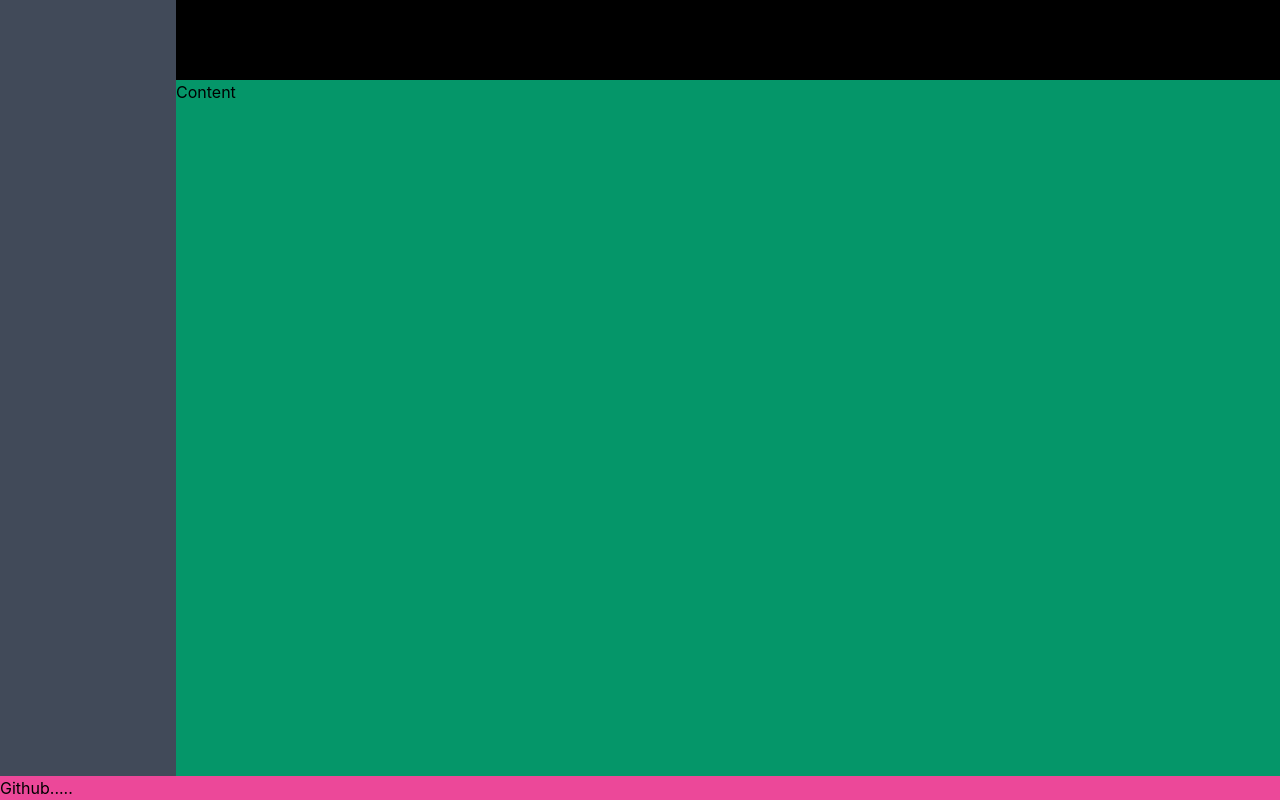
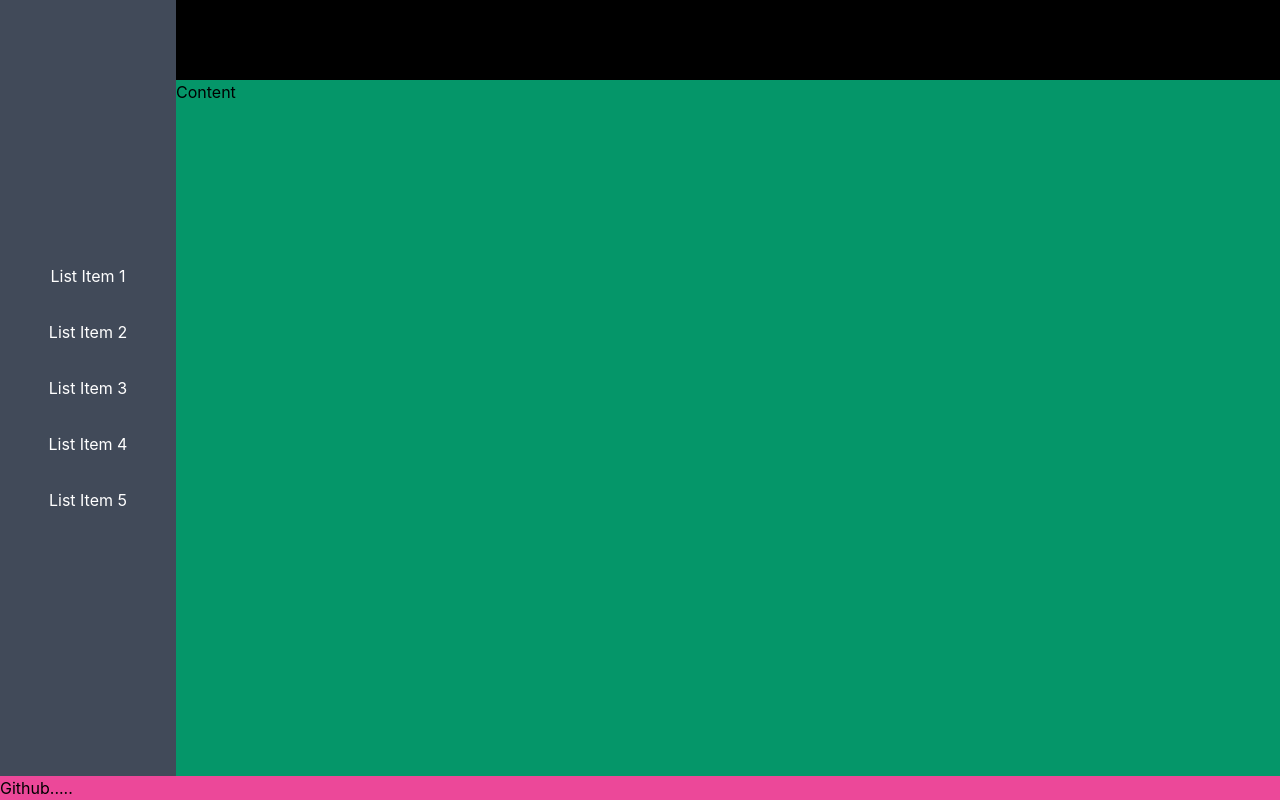
Before and after one commit to ijmorales/oferta-fce, a Next.js app: page /oferta in a window 1280 px wide. Built offline with nearby package versions, Linux system fonts and the light colour scheme.

Commit message:
Mejoras en la sidebar

```diff
--- a/pages/components/Sidebar.js
+++ b/pages/components/Sidebar.js
@@ -4,12 +4,33 @@ import PropTypes from 'prop-types'
 const Sidebar = ({ show, toggleSidebar }) => {
   return (
     <>
-      <nav id="sidebar" className={show ? 'bg-opacity-95 bg-gray-700 w-screen h-screen fixed top-0 text-white lg:w-44 lg:flex lg:relative lg:h-auto' : 'hidden'}>
-        <div id="close-button" className="lg:hidden">
-          <button onClick={toggleSidebar}>
-            <HiX className="w-8 h-8"/>
+      <nav id="sidebar" className={
+        show
+        ? 'bg-opacity-95 bg-gray-700 w-screen h-screen fixed text-white flex flex-col lg:w-44 lg:relative lg:opacity-100 lg:h-auto'
+        : 'hidden'
+      }>
+        <div id="close-button" className="lg:hidden flex justify-start h-20">
+          <button onClick={toggleSidebar} className="p-4">
+            <HiX className="w-10 h-10"/>
           </button>
         </div>
+        <ul className="flex flex-col my-auto">
+          <li className="group hover:bg-white hover:border-black p-4 text-center">
+            <a href="#" className="group-hover:text-black">List Item 1</a>
+          </li>
+          <li className="group hover:bg-white hover:border-black p-4 text-center">
+            <a href="#" className="group-hover:text-black">List Item 2</a>
+          </li>
+          <li className="group hover:bg-white hover:border-black p-4 text-center">
+            <a href="#" className="group-hover:text-black">List Item 3</a>
+          </li>
+          <li className="group hover:bg-white hover:border-black p-4 text-center">
+            <a href="#" className="group-hover:text-black">List Item 4</a>
+          </li>
+          <li className="group hover:bg-white hover:border-black p-4 text-center">
+            <a href="#" className="group-hover:text-black">List Item 5</a>
+          </li>
+        </ul>
       </nav>
     </>
   )
--- a/pages/components/TopBar.js
+++ b/pages/components/TopBar.js
@@ -1,22 +1,21 @@
 import { HiMenu } from 'react-icons/hi'
 import PropTypes from 'prop-types'
 
-const TopBar = ({ toggleSidebar }) => {
+const TopBar = ({ toggleSidebar, toggled }) => {
   return (
     <>
-      <div id="topbar" className="bg-black flex h-20">
-        <div>
-          <button className="lg:hidden" onClick={toggleSidebar}>
-            <HiMenu className="w-24 h-24 text-white"/>
-          </button>
-        </div>
+      <div id="topbar" className="bg-black flex h-20 justify-start">
+        <button onClick={toggleSidebar} className={toggled ? 'lg:hidden hidden p-4' : 'lg:hidden p-4'}>
+          <HiMenu className="w-10 h-10 text-white"/>
+        </button>
       </div>
     </>
   )
 }
 
 TopBar.propTypes = {
-  toggleSidebar: PropTypes.func
+  toggleSidebar: PropTypes.func,
+  toggled: PropTypes.bool
 }
 
 export default TopBar
--- a/pages/oferta.js
+++ b/pages/oferta.js
@@ -31,7 +31,7 @@ const Oferta = () => {
         <div className="flex flex-grow">
           <Sidebar show={showSidebar || toggleSidebar} toggleSidebar={() => setToggleSidebar(!toggleSidebar)} />
           <div className="flex flex-col flex-grow">
-            <TopBar toggleSidebar={() => setToggleSidebar(!toggleSidebar)}/>
+            <TopBar toggleSidebar={() => setToggleSidebar(!toggleSidebar)} toggled={toggleSidebar} />
             <div id="content" className="container mx-auto bg-green-600 flex-grow">
               <h2> Content</h2>
             </div>
```
